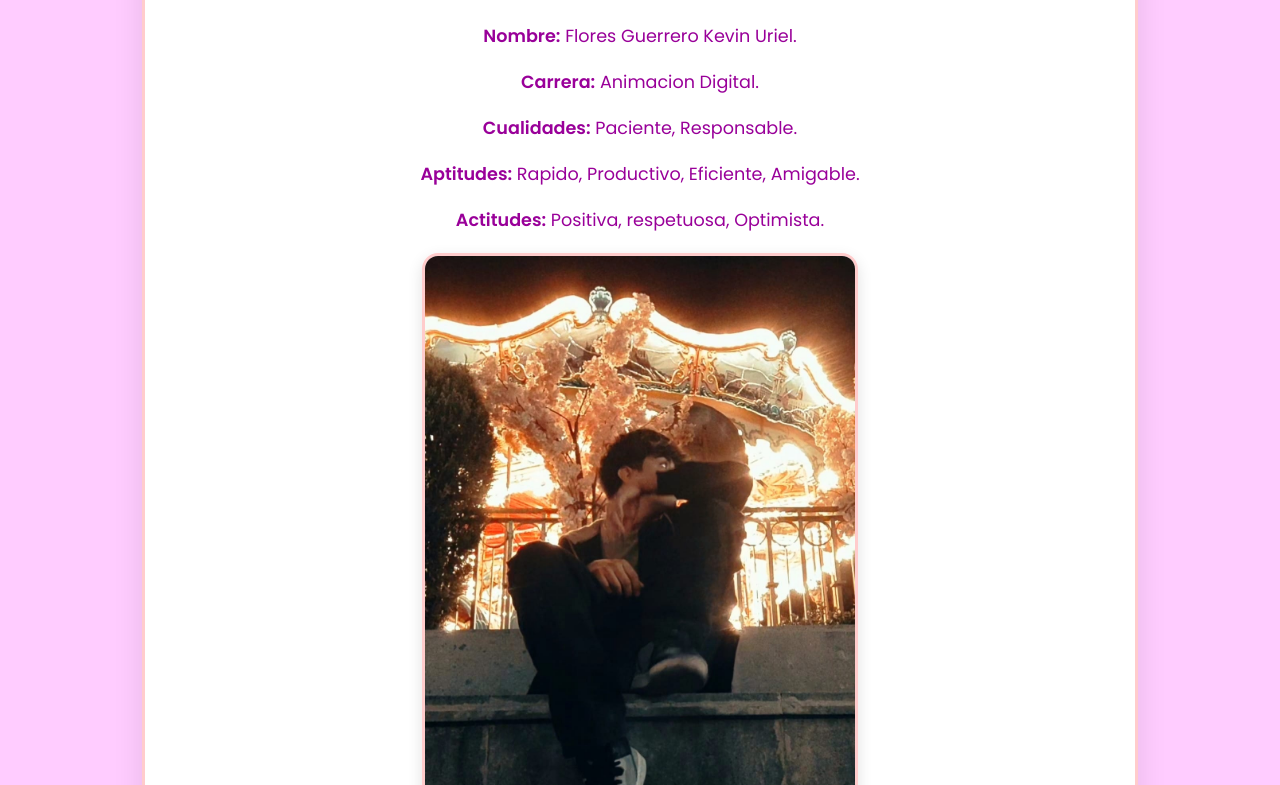
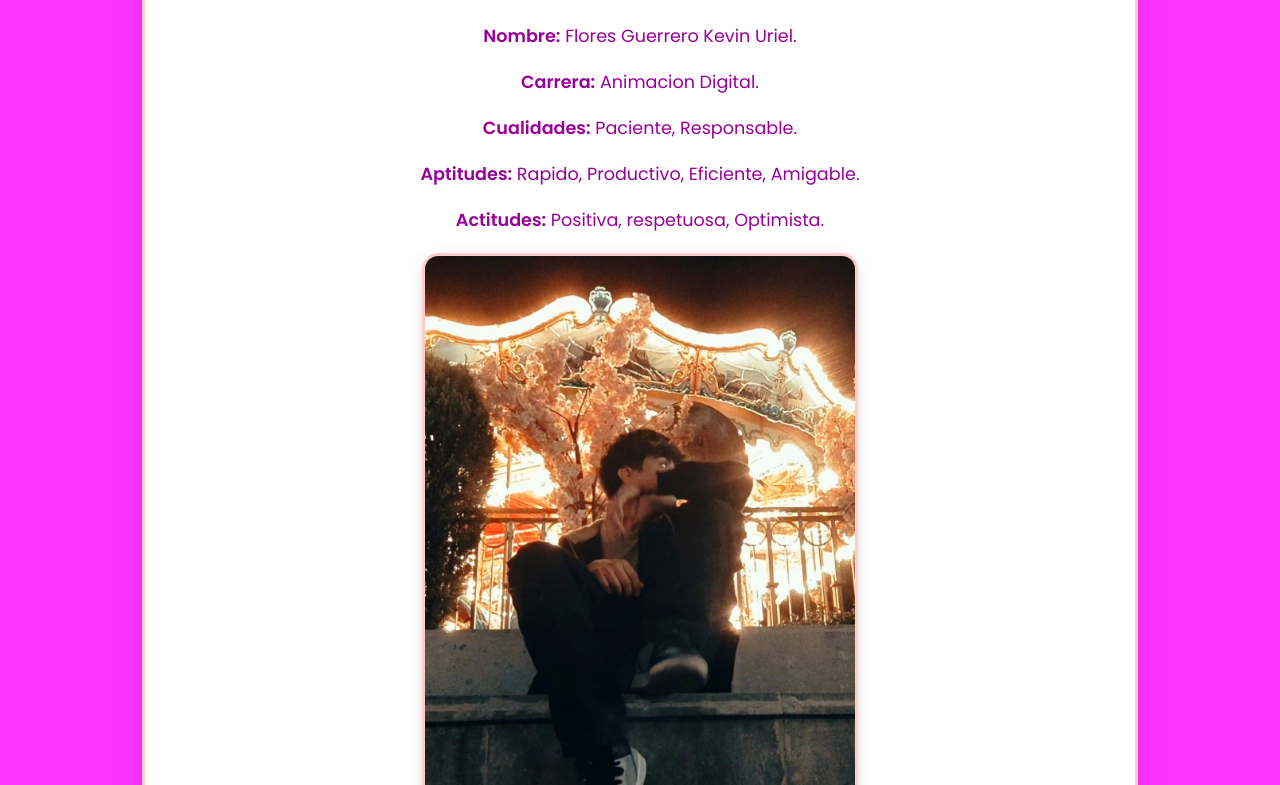
Before and after one commit to Kevingaram/portafolio, a plain HTML site: page index.html in a window 1280 px wide. Shown: the part 499-1284 px from the top of the page. Drawn offline with Linux system fonts and the light colour scheme.

Commit message:
Update styles.css

```diff
--- a/CSS/styles.css
+++ b/CSS/styles.css
@@ -1,8 +1,8 @@
 :root {
-    --fondo: #ffccff;
-    --primario: #ff99ff;
-    --primario-oscuro: #ff33cc;
-    --marco: #ffcccc;
+    --fondo: #FF33FF;
+    --primario: #FF99FF;
+    --primario-oscuro: #FF33CC;
+    --marco: #FFCCCC;
     --texto: #990099;
 }
 
```
